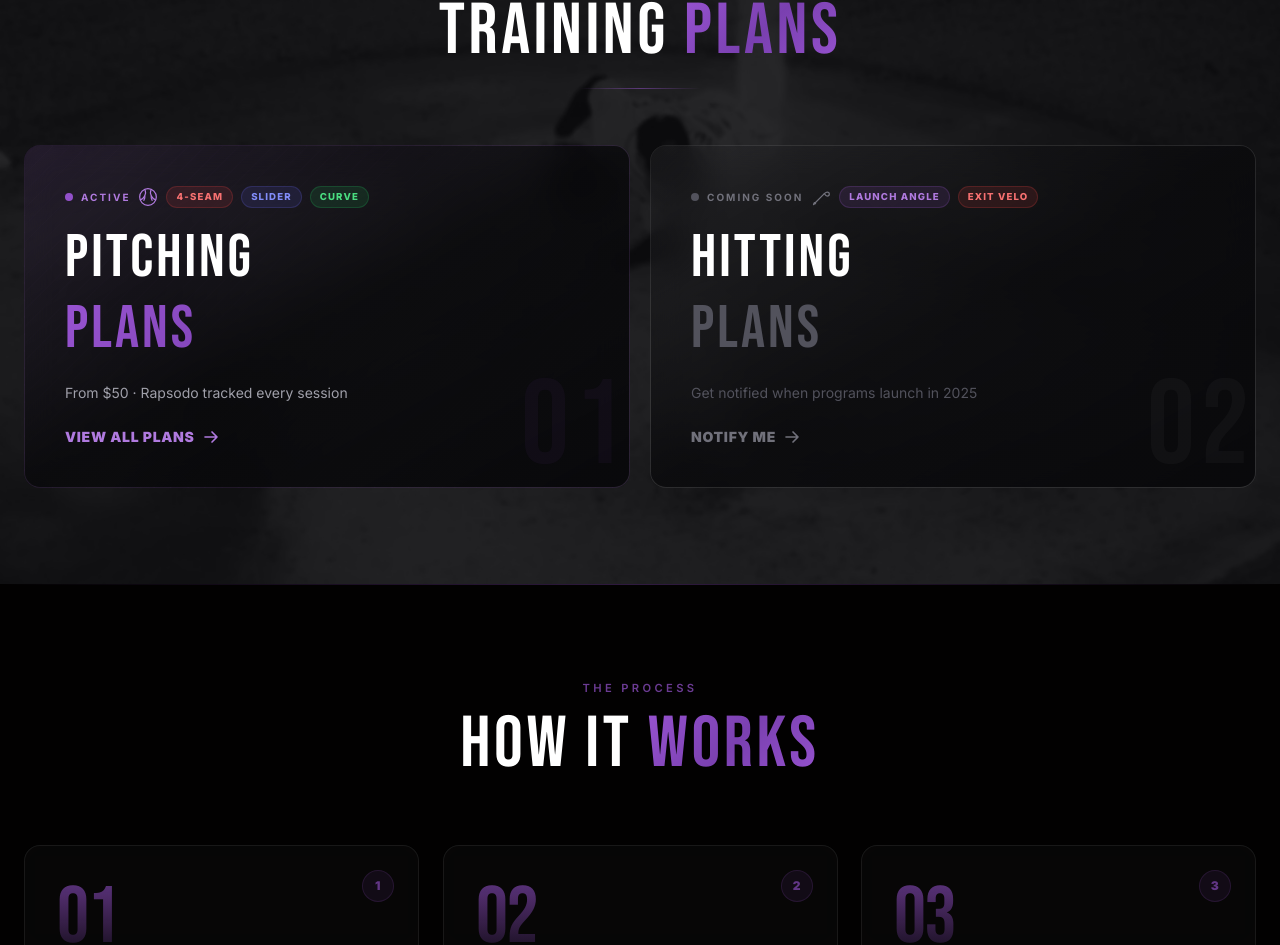
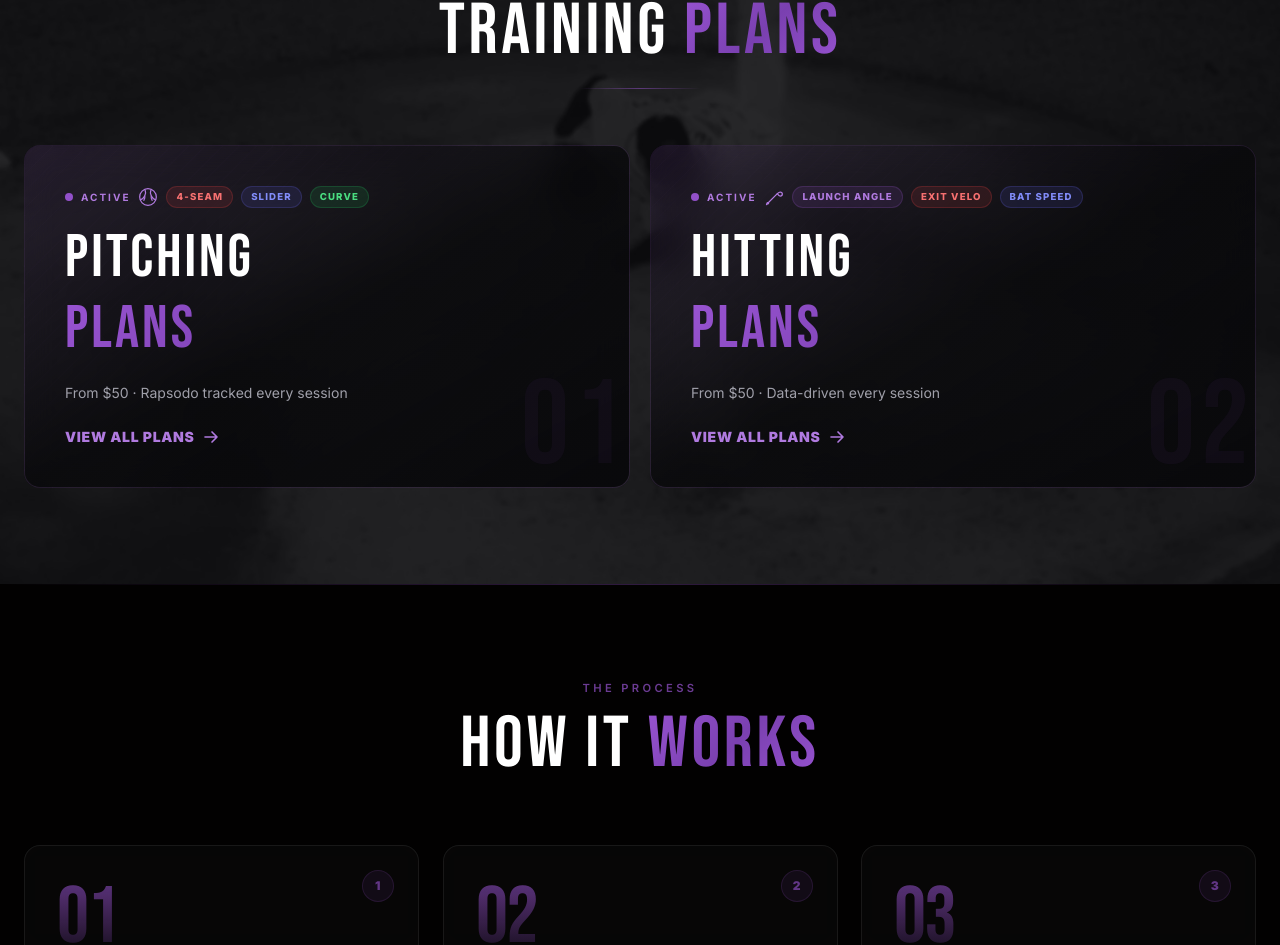
Before and after one commit to patrick3395/diamond9-athletics, a Next.js app: page / in a window 1280 px wide. Shown: the part 929-1874 px from the top of the page. Built offline with nearby package versions, Linux system fonts and the light colour scheme.

Commit message:
Reduce logo to 96px, shorten navbar, hitting plans card active

```diff
--- a/src/app/about/page.tsx
+++ b/src/app/about/page.tsx
@@ -29,7 +29,7 @@ const trainers = [
 
 export default function About() {
   return (
-    <main className="pt-36 bg-[#040200]">
+    <main className="pt-24 bg-[#040200]">
 
       {/* ── Hero ─────────────────────────────────────────────── */}
       <section className="relative py-24 overflow-hidden">
--- a/src/app/appointments/page.tsx
+++ b/src/app/appointments/page.tsx
@@ -24,7 +24,7 @@ const plans = [
 
 export default function Appointments() {
   return (
-    <main className="pt-36 bg-[#040200]">
+    <main className="pt-24 bg-[#040200]">
 
       {/* ── Hero ─────────────────────────────────────────────── */}
       <section className="relative py-24 overflow-hidden">
--- a/src/app/contact/page.tsx
+++ b/src/app/contact/page.tsx
@@ -7,7 +7,7 @@ const plans = ["Diamond Plan ($300)","Gold Plan ($275)","Single Session ($100)",
 export default function Contact() {
   const [submitted, setSubmitted] = useState(false);
   return (
-    <main className="pt-36 bg-[#040200]">
+    <main className="pt-24 bg-[#040200]">
       {/* Hero */}
       <section className="relative py-20 overflow-hidden">
         <div className="absolute inset-0 bg-cover bg-center bg-no-repeat" style={{ backgroundImage: `url('${img("/images/hero-contact.jpg")}')` }} />
--- a/src/app/hitting-plans/page.tsx
+++ b/src/app/hitting-plans/page.tsx
@@ -53,7 +53,7 @@ const plans = [
 
 export default function HittingPlans() {
   return (
-    <main className="pt-36 bg-[#040200]">
+    <main className="pt-24 bg-[#040200]">
 
       {/* ── Hero ─────────────────────────────────────────────── */}
       <section className="relative py-24 overflow-hidden">
--- a/src/app/page.tsx
+++ b/src/app/page.tsx
@@ -93,28 +93,29 @@ export default function Home() {
               </div>
             </Link>
 
-            {/* Hitting — COMING SOON */}
+            {/* Hitting — ACTIVE */}
             <Link href="/hitting-plans" className="group card-lift card-shine">
-              <div className="relative rounded-2xl overflow-hidden card-modern">
-                <div className="absolute inset-0 bg-gradient-to-br from-zinc-800/30 via-zinc-950/80 to-zinc-950" />
-                <div className="absolute right-0 bottom-0 font-display text-[120px] text-white/[0.03] leading-none select-none pointer-events-none">02</div>
+              <div className="relative rounded-2xl overflow-hidden card-modern-amber stripe-card">
+                <div className="absolute inset-0 bg-gradient-to-br from-[#9954d2]/12 via-zinc-950/80 to-zinc-950" />
+                <div className="absolute right-0 bottom-0 font-display text-[120px] text-[#9954d2]/5 leading-none select-none pointer-events-none">02</div>
                 <div className="relative z-10 p-7 sm:p-10">
                   <div className="flex items-center gap-2 mb-5 flex-wrap">
-                    <span className="w-2 h-2 rounded-full bg-zinc-600 shrink-0" />
-                    <span className="text-[10px] text-zinc-500 font-bold tracking-[0.2em] shrink-0">COMING SOON</span>
-                    <IconBat className="w-5 h-5 text-zinc-500 shrink-0" />
+                    <span className="w-2 h-2 rounded-full bg-[#9954d2] animate-pulse shrink-0" />
+                    <span className="text-[10px] text-[#b07adf] font-bold tracking-[0.2em] shrink-0">ACTIVE</span>
+                    <IconBat className="w-5 h-5 text-[#b07adf] shrink-0" />
                     <span className="pitch-tag pitch-tag-ch">Launch Angle</span>
                     <span className="pitch-tag pitch-tag-fb">Exit Velo</span>
+                    <span className="pitch-tag pitch-tag-sl">Bat Speed</span>
                   </div>
                   <h3 className="font-display text-5xl sm:text-6xl text-white mb-1">HITTING</h3>
-                  <h3 className="font-display text-5xl sm:text-6xl text-zinc-600 leading-tight mb-4">PLANS</h3>
-                  <p className="text-zinc-600 text-sm mb-6">Get notified when programs launch in 2025</p>
-                  <span className="flex items-center gap-2 text-zinc-500 text-sm font-black tracking-wider">
-                    NOTIFY ME
+                  <h3 className="font-display text-5xl sm:text-6xl gradient-text leading-tight mb-4">PLANS</h3>
+                  <p className="text-zinc-400 text-sm mb-6">From $50 · Data-driven every session</p>
+                  <span className="flex items-center gap-2 text-[#b07adf] text-sm font-black tracking-wider">
+                    VIEW ALL PLANS
                     <svg className="w-4 h-4 group-hover:translate-x-2 transition-transform duration-200" fill="none" viewBox="0 0 24 24" stroke="currentColor" strokeWidth={2.5}><path strokeLinecap="round" strokeLinejoin="round" d="M13.5 4.5 21 12m0 0-7.5 7.5M21 12H3"/></svg>
                   </span>
                 </div>
-                <div className="absolute inset-0 rounded-2xl opacity-0 group-hover:opacity-100 transition-opacity duration-300" style={{boxShadow:"inset 0 0 0 1px rgba(255,255,255,0.08)"}} />
+                <div className="absolute inset-0 rounded-2xl opacity-0 group-hover:opacity-100 transition-opacity duration-300" style={{boxShadow:"inset 0 0 0 1px rgba(153,84,210,0.4)"}} />
               </div>
             </Link>
           </div>
--- a/src/app/pitching-plans/page.tsx
+++ b/src/app/pitching-plans/page.tsx
@@ -53,7 +53,7 @@ const plans = [
 
 export default function PitchingPlans() {
   return (
-    <main className="pt-36 bg-[#040200]">
+    <main className="pt-24 bg-[#040200]">
 
       {/* ── Hero ─────────────────────────────────────────────── */}
       <section className="relative py-24 overflow-hidden">
--- a/src/app/shop/page.tsx
+++ b/src/app/shop/page.tsx
@@ -20,7 +20,7 @@ const products = [
 
 export default function Shop() {
   return (
-    <main className="pt-36 bg-[#040200]">
+    <main className="pt-24 bg-[#040200]">
 
       {/* ── Hero ─────────────────────────────────────────────── */}
       <section className="relative py-24 overflow-hidden">
--- a/src/app/trainers/wes/page.tsx
+++ b/src/app/trainers/wes/page.tsx
@@ -39,7 +39,7 @@ const goals = [
 
 export default function WesGaffordBio() {
   return (
-    <main className="pt-36 bg-[#040200]">
+    <main className="pt-24 bg-[#040200]">
       <section className="relative py-24 overflow-hidden">
         <div className="absolute inset-0 bg-cover bg-center bg-no-repeat" style={{ backgroundImage: `url('${img("/images/hero-pitcher-night.jpg")}')` }} />
         <div className="absolute inset-0 bg-gradient-to-b from-zinc-950/80 via-zinc-950/60 to-zinc-950" />
--- a/src/components/Navbar.tsx
+++ b/src/components/Navbar.tsx
@@ -27,13 +27,13 @@ export default function Navbar() {
 
       <div className="bg-zinc-950/90 backdrop-blur-md border-b border-zinc-800/50">
         <div className="max-w-7xl mx-auto px-4 sm:px-6 lg:px-8">
-          <div className="flex items-center justify-between h-36">
+          <div className="flex items-center justify-between h-24">
             {/* Logo */}
             <Link href="/" className="flex items-center gap-2 group">
               <img
                 src={img("/images/d9-logo.png")}
                 alt="Diamond Nine Athletics"
-                className="h-[144px] w-auto mix-blend-screen group-hover:opacity-90 transition-opacity duration-200"
+                className="h-[96px] w-auto mix-blend-screen group-hover:opacity-90 transition-opacity duration-200"
               />
 
             </Link>
```
